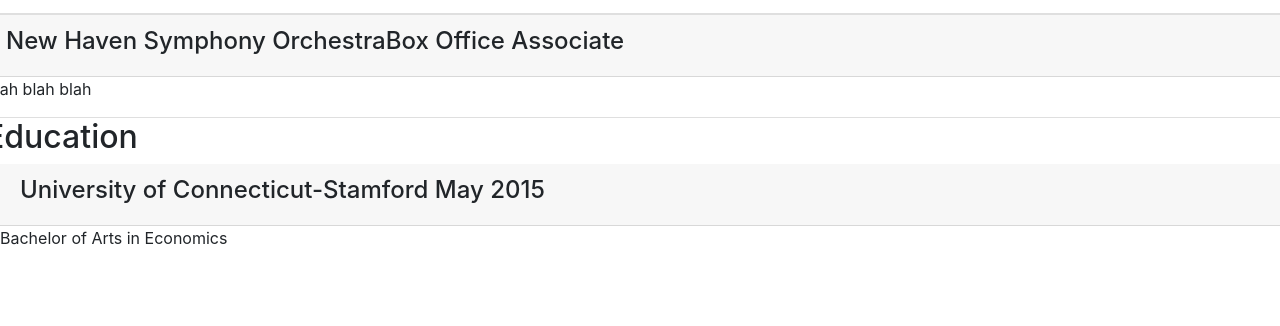
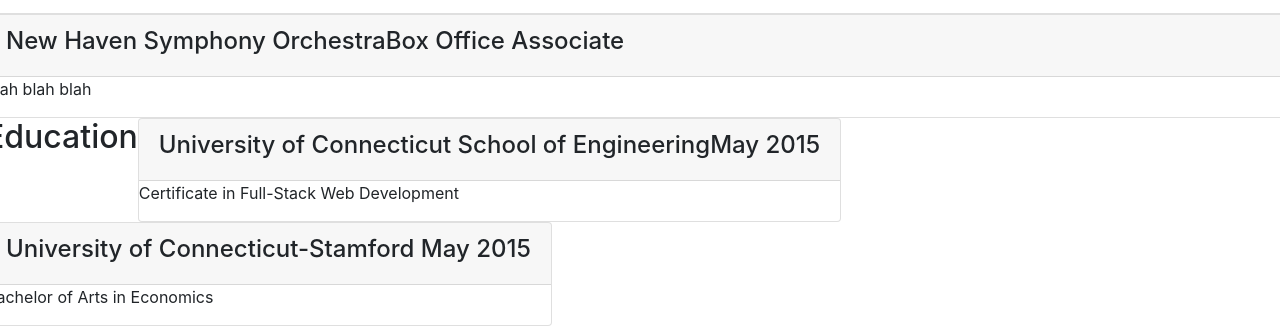
Before and after one commit to SHenn39910/BootcampPortfolio, a plain HTML site: page index.html in a window 1280 px wide. Shown: the part 715-1041 px from the top of the page. Before the commit the page ends 981 px from the top, so only its background shows below. Drawn offline with nearby package versions, Linux system fonts and the light colour scheme.

Commit message:
added education html

```diff
--- a/index.html
+++ b/index.html
@@ -139,12 +139,26 @@
         </div class="content-body">
 
         <!--Education1-->
-</div class="card">
+        <div class="card">
+            <div class="card-header">
+                <h4>University of Connecticut School of Engineering<span class="job-title">May 2015</span></h4>
+            </div>
+            <div class="card-content">
+                <p>Certificate in Full-Stack Web Development</p>
+            </div>
+        </div>
+        <!--Education2-->
+        <div class="card">
             <div class="card-header">
                 <h4>University of Connecticut-Stamford <span class="job-title">May 2015</span></h4>
             </div>
             <div class="card-content">
                 <p>Bachelor of Arts in Economics</p>
+            </div>
+        </div>
+
+
+        <div class="side-content"></div>
     </div>
 
 </body>
```
Lines whose indentation alone changed are shown as unchanged.
